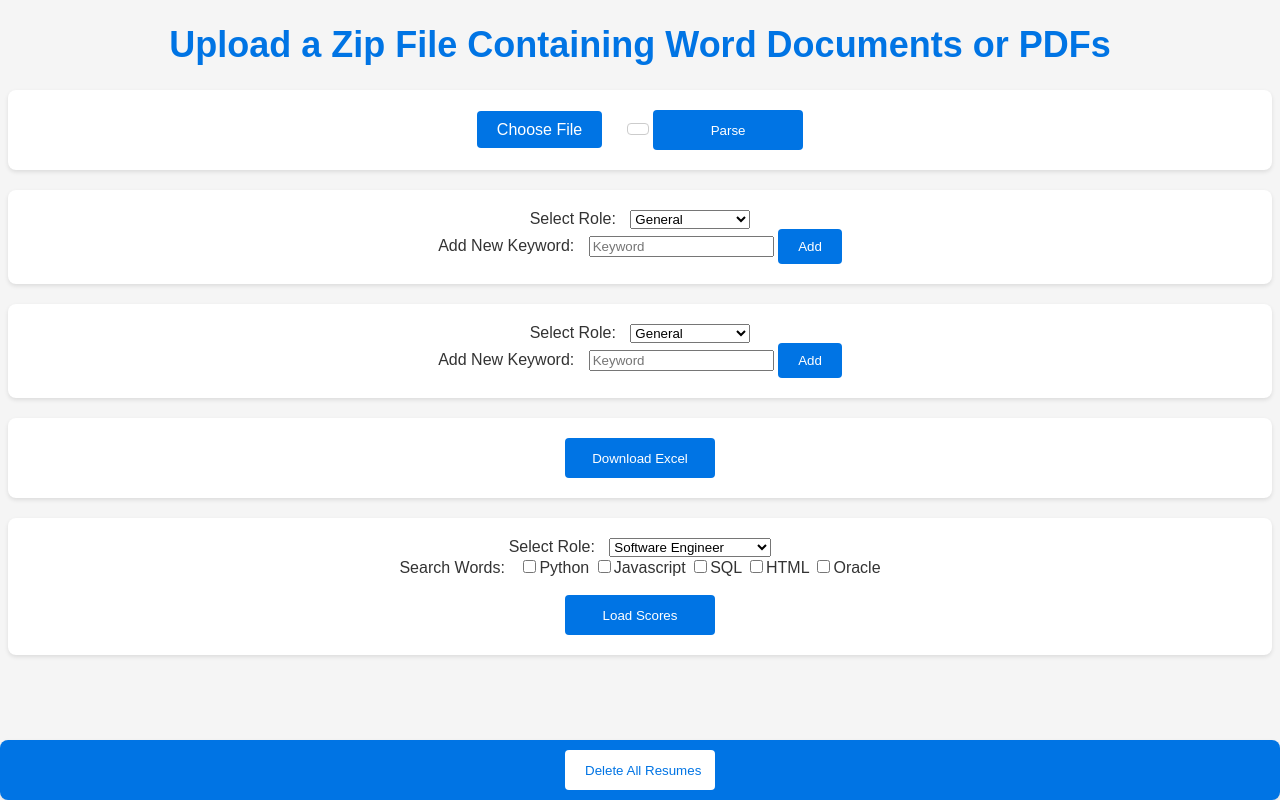
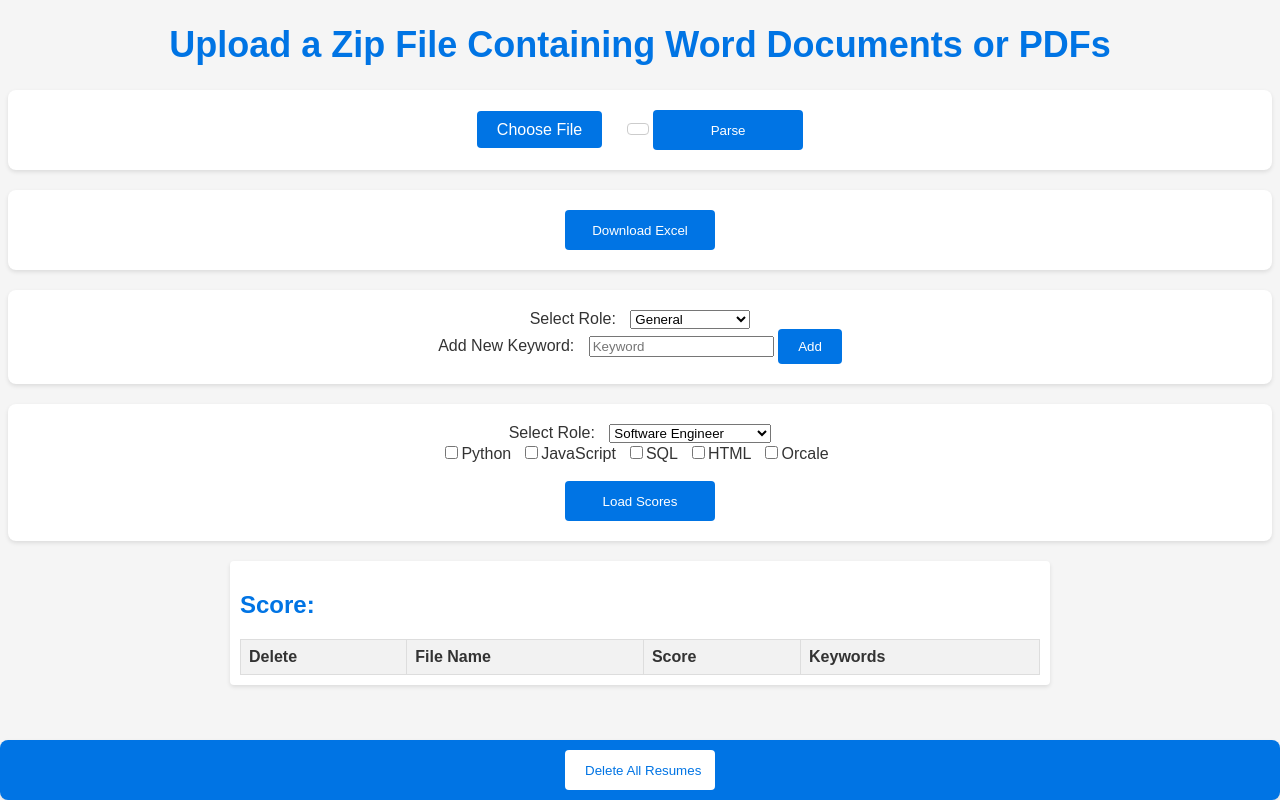
Before and after one commit to bloewen1/resume-sorter, a Flask app: page / in a window 1280 px wide. Run offline with Flask 3, Linux system fonts and the light colour scheme; data that the repository does not hold is empty.

Commit message:
Changes merged, everything works

```diff
--- a/app.py
+++ b/app.py
@@ -221,12 +221,27 @@ def parse_pdf(file_content):
 def get_date_from_filename(filename):
     if filename is None:
         return datetime.min  # Return a default date if filename is None
+    if filename is None:
+        return datetime.min  # Return a default date if filename is None
     match = re.search(r'\d{4}-\d{2}-\d{2}', filename)
     if match:
         date_str = match.group(0)
         return datetime.strptime(date_str, '%Y-%m-%d')
     return datetime.min  # Return a default date if no match is found
 
+def remove_punctuation(input_string):
+    # Define a string containing all punctuation characters
+    punctuation = string.punctuation + "“”‘’"  # Adding unicode smart quotes
+
+    # Remove punctuation using string translation
+    translator = str.maketrans('', '', punctuation)
+    cleaned_string = input_string.translate(translator)
+
+    # Alternatively, you can use regular expressions to remove punctuation
+    cleaned_string = re.sub(r'[{}]'.format(re.escape(punctuation)), '', cleaned_string)
+
+    return cleaned_string
+
 if __name__ == '__main__':
     # Set the maximum content length for file uploads to 250 MB
     app.config['MAX_CONTENT_LENGTH'] = 250 * 1024 * 1024
--- a/templates/index.html
+++ b/templates/index.html
@@ -18,17 +18,8 @@
         <input type="submit" value="Parse" class="common-button">
     </form>
 
-    <form action="/add_keyword" method="post">
-        <label for="keyword_role">Select Role:</label>
-        <select name="role" id="role">
-            {% for role in roles.keys() %}
-                <option value="{{ role }}">{{ role }}</option>
-            {% endfor %}
-        </select>
-        <br>
-        <label for="new_keyword">Add New Keyword:</label>
-        <input type="text" name="new_keyword" id="new_keyword" placeholder="Keyword">
-        <input type="submit" value="Add">
+    <form action="/download" method="get" id="downloadForm">
+        <button type="submit" class="common-button">Download Excel</button>
     </form>
 
     <form action="/add_keyword" method="post">
@@ -44,14 +35,10 @@
         <input type="submit" value="Add">
     </form>
 
-    <form action="/download" method="get" id="downloadForm">
-        <button type="submit" class="common-button">Download Excel</button>
-    </form>
-
     <form action="/score" method="post" enctype="multipart/form-data" id="search">
 
         <label for="role">Select Role:</label>
-        <select id="role" name="role">
+        <select id="role1" name="role">
             <option value="Software Engineer">Software Engineer</option>
             <option value="Web Developer">Web Developer</option>
             <option value="Database Administrator">Database Administrator</option>
@@ -110,7 +97,6 @@
         const deleteForm = document.getElementById('deleteForm');
         const scoreDiv = document.getElementById('score');
         const loadingSpinner = document.getElementById('loading-spinner');
-        const selectAllCheckbox = document.getElementById('select_all');
         const CX_LOGO = document.getElementById('CX_LOGO');
         const file_border = document.getElementsByClassName("selected-file-name");
 
@@ -222,17 +208,6 @@
             return keywordsField;
         }
 
-        // Add event listener to the "Select All" checkbox
-        selectAllCheckbox.addEventListener('change', () => {
-            // Get all individual checkboxes
-            const checkboxes = searchForm.querySelectorAll('input[type="checkbox"][name="search_word"]');
-
-            // Set the state of all individual checkboxes based on the state of the "Select All" checkbox
-            for (const checkbox of checkboxes) {
-                checkbox.checked = selectAllCheckbox.checked;
-            }
-        });
-
         // Function to handle row deletion
         function deleteRow(filename) {
             fetch('/delete_row', {
@@ -310,7 +285,7 @@
 
         // Function to update search words based on selected role
         function updateSearchWords() {
-            const roleSelect = document.getElementById('role');
+            const roleSelect = document.getElementById('role1');
             const searchWordsContainer = document.getElementById('searchWordsContainer');
             const selectedRole = roleSelect.value;
 
@@ -334,7 +309,7 @@
         }
 
         // Add event listener to role select
-        const roleSelect = document.getElementById('role');
+        const roleSelect = document.getElementById('role1');
         roleSelect.addEventListener('change', updateSearchWords);
 
         // Call the function initially to populate search words based on the default role
```
